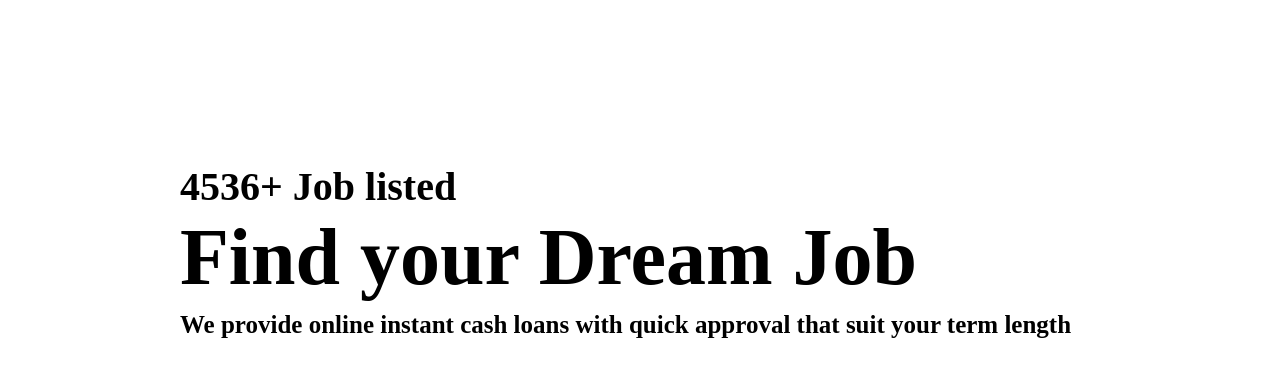
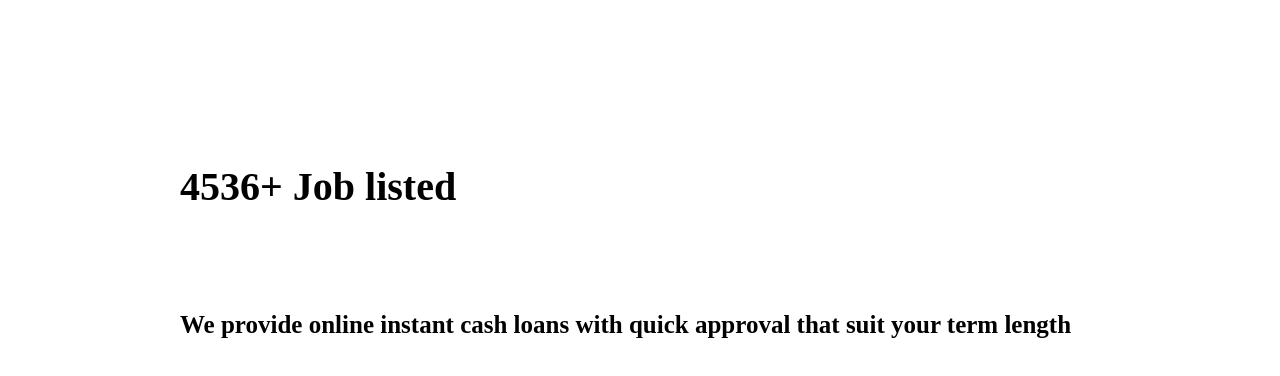
Before and after one commit to sarathparthi/live, a plain HTML site: page index.html in a window 1280 px wide. Shown: the part 112-488 px from the top of the page. Drawn offline with Linux system fonts and the light colour scheme.

Commit message:
Update index.html

```diff
--- a/index.html
+++ b/index.html
@@ -121,7 +121,7 @@
     <div>
         <marquee class="display" style="color: aliceblue;">Job alert, join us on @_sarath_parthi at Instagram, Contact 9384427133</marquee>
     </div>
-    <h1 style="position: absolute; top: 315px; left:180px; font-size: 80px;line-height:1px">Find your Dream Job</h1>
+
     <h2 style="position: absolute; top:265px; left:180px; font-size: 40px;line-height:1px;">4536+ Job listed</h2>
     <h2 style="position: absolute; top:415px; left:180px; font-size: 25px;line-height:1px;">We provide online instant cash loans with quick approval that suit your term length</h2>
 
```
